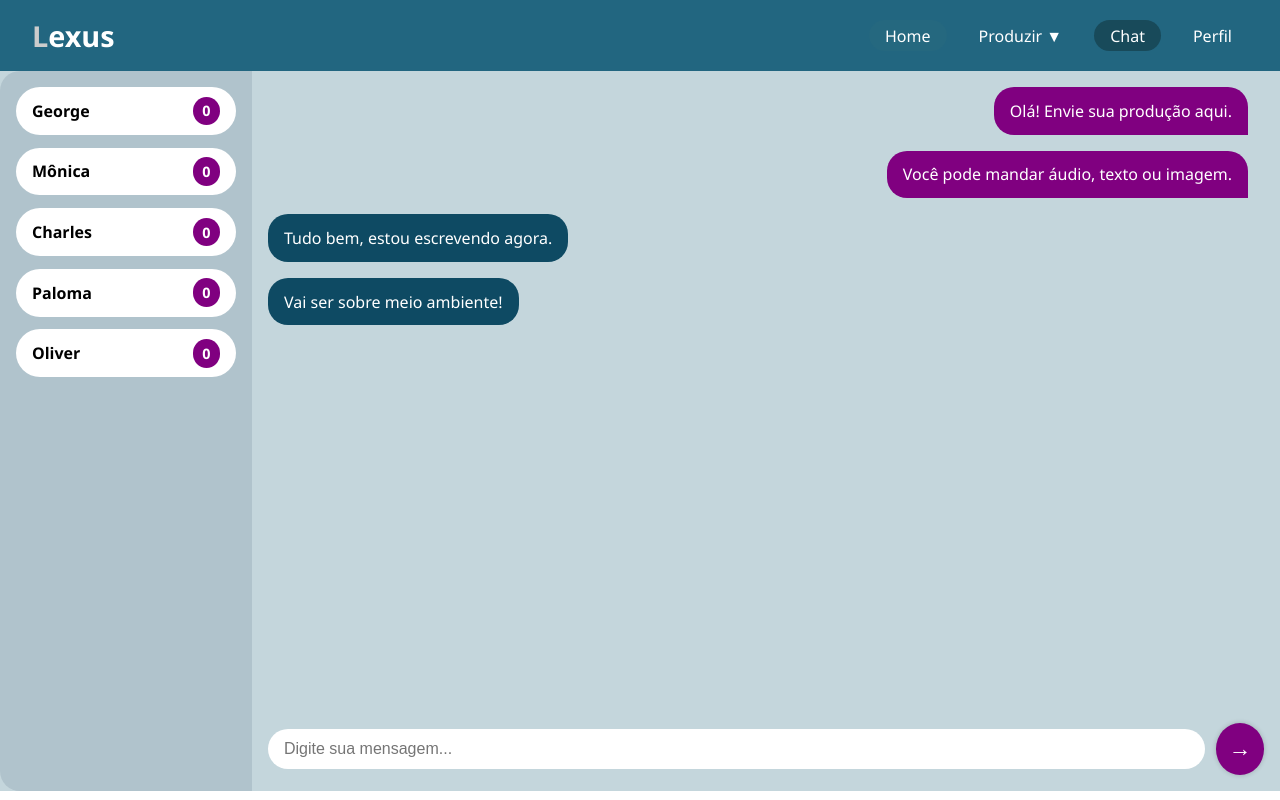
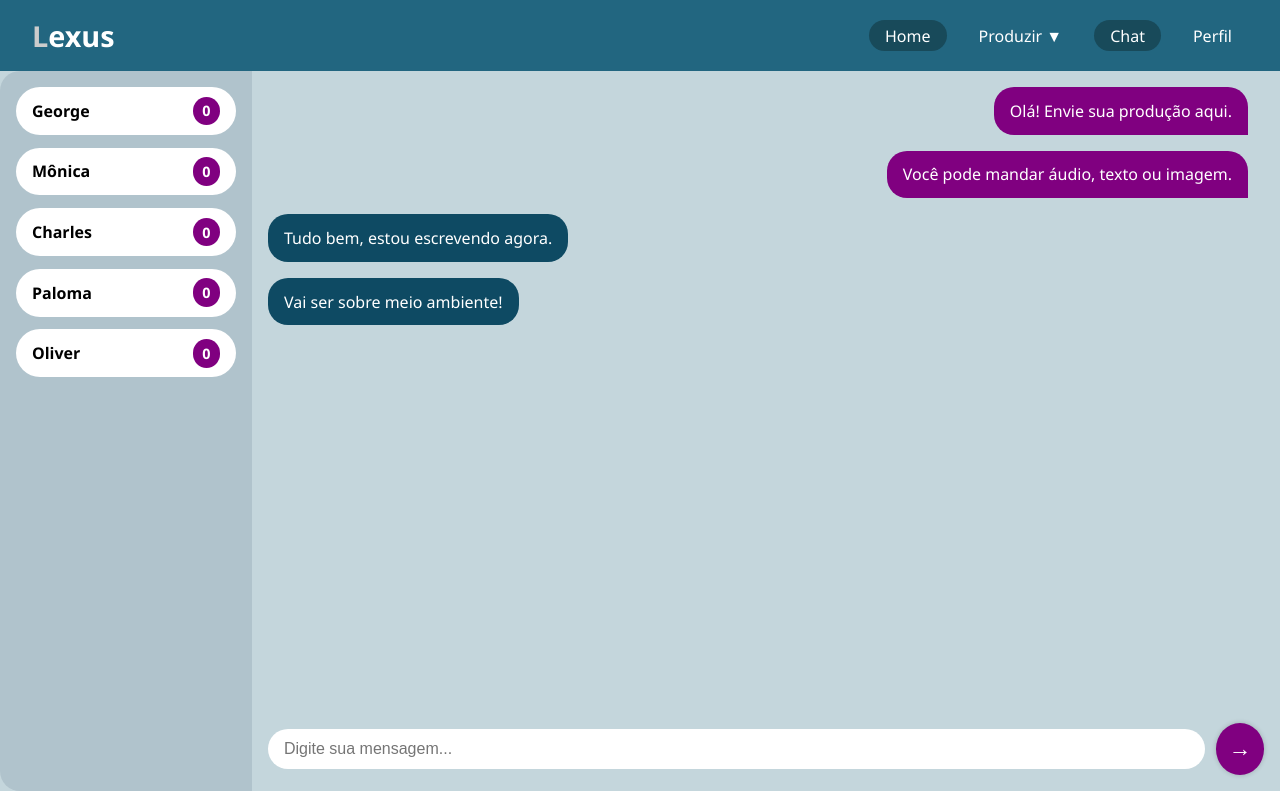
Before and after one commit to JohnnyNeto/Lexus-2.0, a plain HTML site: page lexus frontend/chat.html in a window 1280 px wide. In both pictures the pointer is over the link "Home". Drawn offline with Linux system fonts and the light colour scheme.

Commit message:
Atualiza código com novas mudanças

```diff
--- a/lexus frontend/chat.html
+++ b/lexus frontend/chat.html
@@ -48,7 +48,7 @@
     }
 
     nav a:hover {
-      background-color: #25687f;
+      background-color: #184a5a;
     }
 
     .produzir-container {
```
Also changed, not shown: lexus frontend/fotografia.html (+1 -1 lines), lexus-backend/package.json (added, +14 -0 lines).
